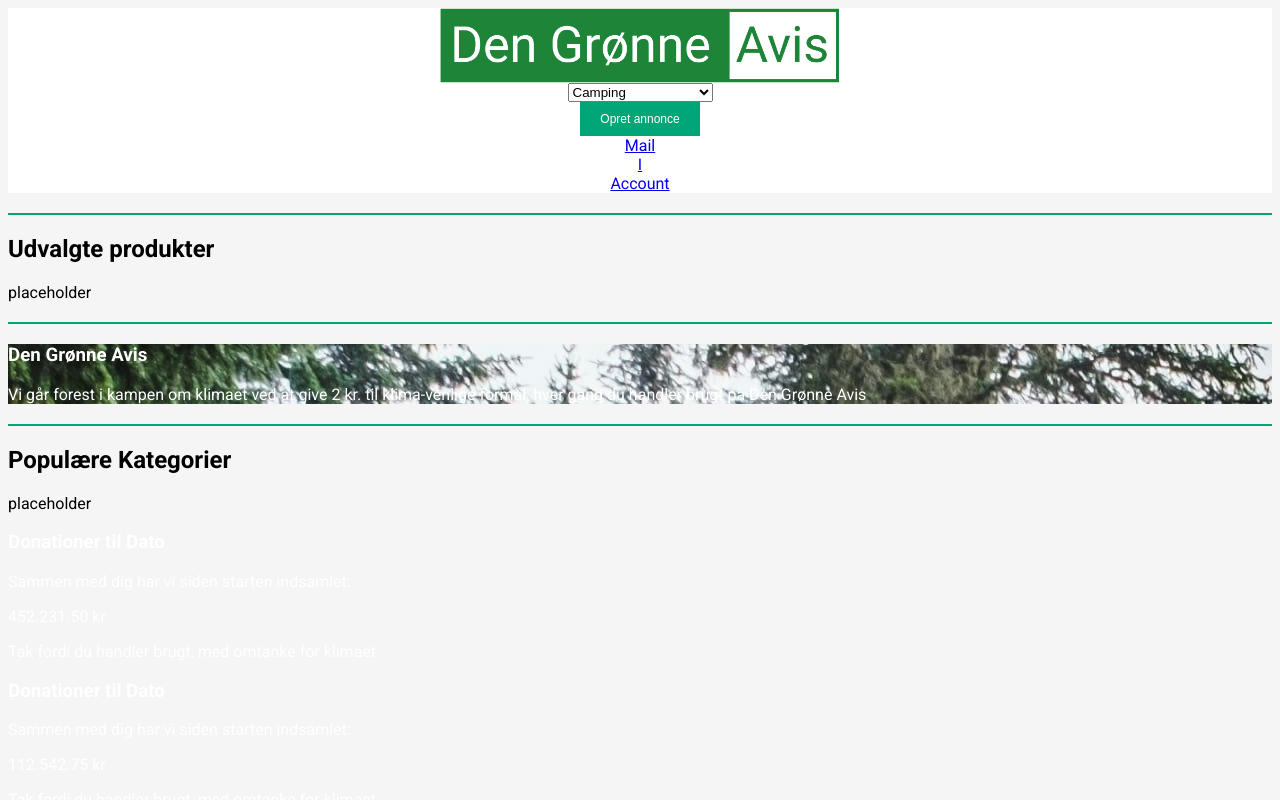
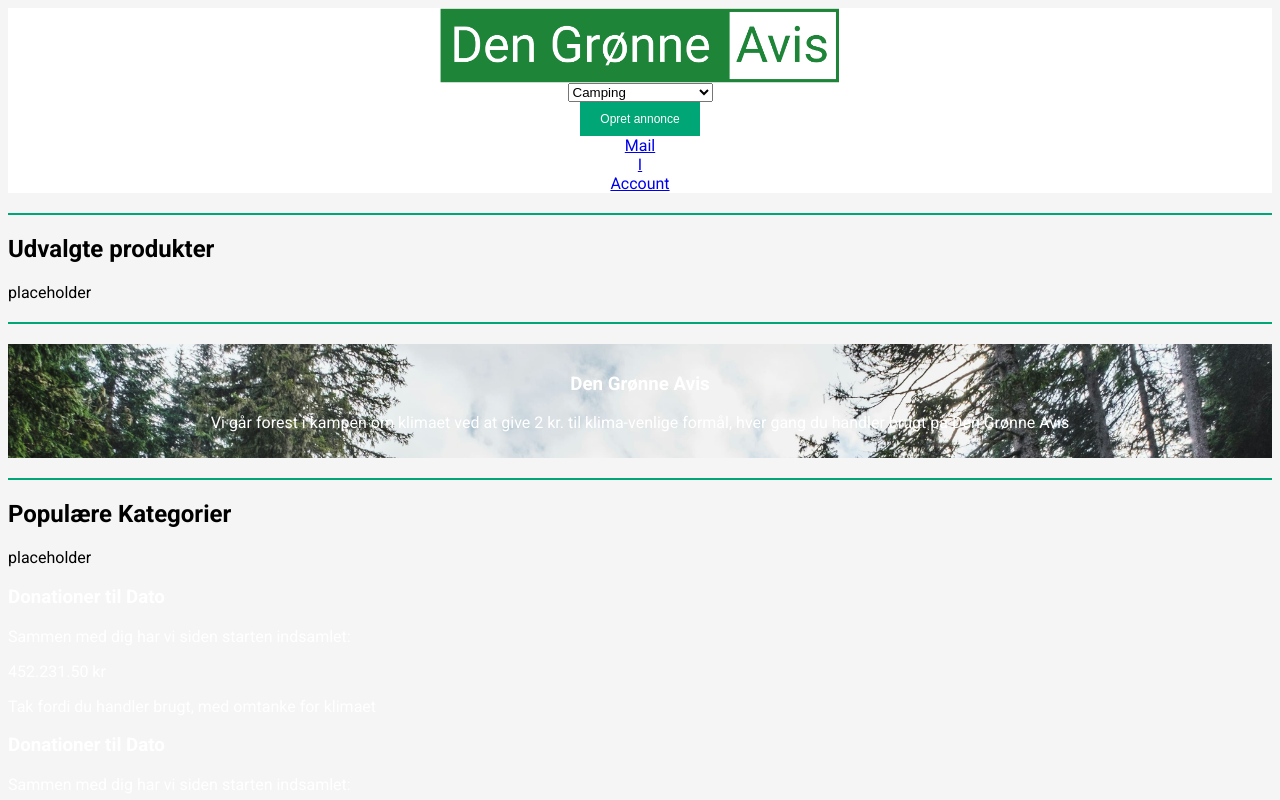
Before and after one commit to Rolfie1977/Den-Gr-nne-Avis, a React (Vite) app: page / in a window 1280 px wide. Shown: the top 800 px of the page. Built offline with nearby package versions, Linux system fonts and the light colour scheme.

Commit message:
Styling heroBillede
Gav heroBiilede en størrelse samt en norepeat

```diff
--- a/src/pages/Frontpage/Frontpage.jsx
+++ b/src/pages/Frontpage/Frontpage.jsx
@@ -14,7 +14,7 @@ function Frontpage() {
 
         <hr></hr>
 {/* Template string bruges til at hente det importeret billede */}
-      <article style={{backgroundImage: `url(${heroBillede})`}}>
+      <article className={style.heroArticle} style={{backgroundImage: `url(${heroBillede})`}}>
           <h1> Den Grønne Avis</h1>
           <p>Vi går forest i kampen om klimaet ved at give 2 kr. til
 klima-venlige formål, hver gang du handler brugt på Den
--- a/src/pages/Frontpage/Frontpage.module.scss
+++ b/src/pages/Frontpage/Frontpage.module.scss
@@ -19,4 +19,13 @@
     h3{
         color: #fff;
     }
+
+    .heroArticle{ text-align: center;
+
+    padding: 10px 5px;
+    background-repeat: no-repeat;
+    background-size: cover;
+
+
 }
+}
```
